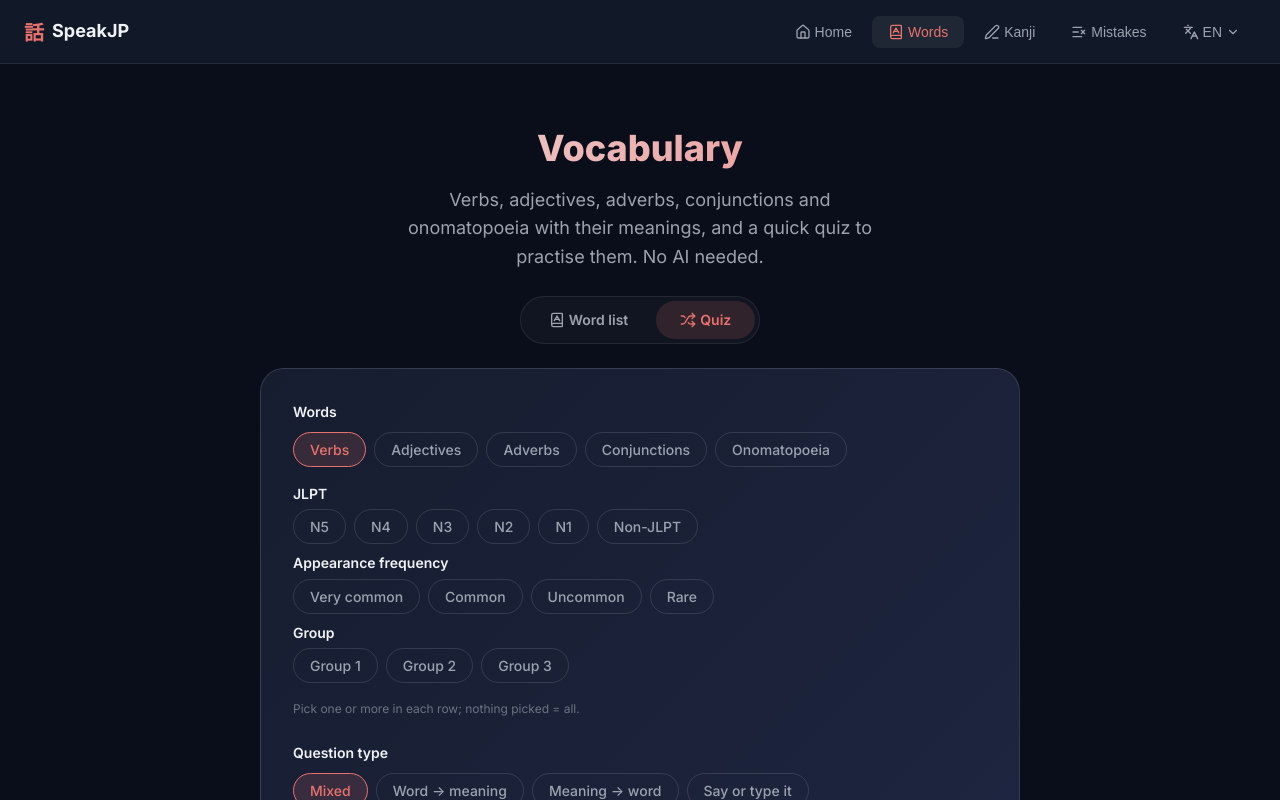
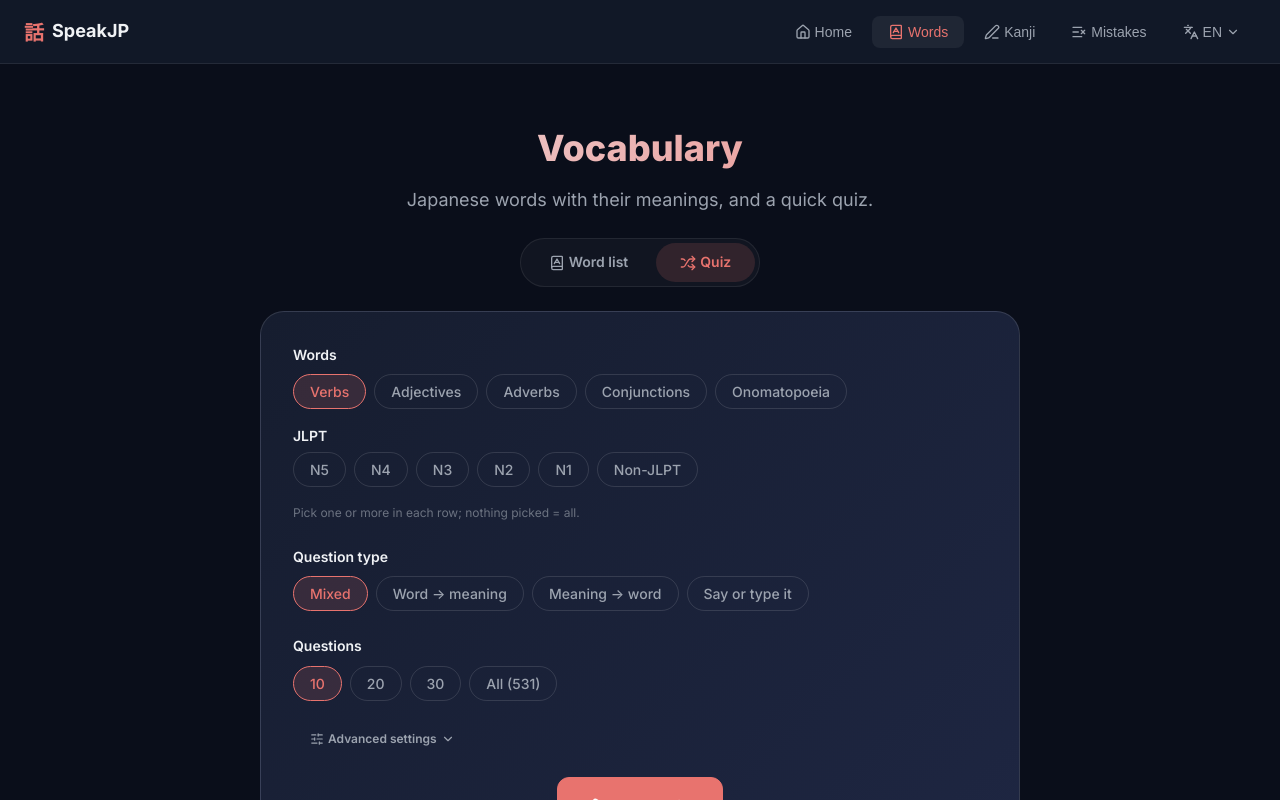
Before and after one commit to IlkhamAbdillah/Speak-Japanese-Sentence, a React (Vite) app: page /words in a window 1280 px wide. Both pictures are taken after a click on the tab "Quiz". Shown: the top 800 px of the page. Built offline with nearby package versions, Linux system fonts and the light colour scheme.

Commit message:
refactor: quiz selection layout

```diff
--- a/src/i18n/locales/en.json
+++ b/src/i18n/locales/en.json
@@ -329,7 +329,7 @@
   "words": {
     "navLabel": "Words",
     "title": "Vocabulary",
-    "subtitle": "Verbs, adjectives, adverbs, conjunctions and onomatopoeia with their meanings, and a quick quiz to practise them. No AI needed.",
+    "subtitle": "Japanese words with their meanings, and a quick quiz.",
     "tabList": "Word list",
     "tabQuiz": "Quiz",
     "category": {
@@ -340,7 +340,8 @@
       "adjective": "Adjectives"
     },
     "categoryLabel": "Words",
-    "searchPlaceholder": "Search a word or meaning…",
+    "searchPlaceholder": "Search all words: kana, kanji, romaji or meaning…",
+    "searchAll": "Searching every list",
     "count": "{count} words",
     "noMatch": "No word matches “{query}”.",
     "see": "See also",
@@ -419,7 +420,8 @@
     },
     "showDetails": "Show details",
     "hideDetails": "Hide details",
-    "quizFilterHelp": "Pick one or more in each row; nothing picked = all."
+    "quizFilterHelp": "Pick one or more in each row; nothing picked = all.",
+    "advanced": "Advanced settings"
   },
   "kanjiList": {
     "navLabel": "Kanji",
--- a/src/i18n/locales/id.json
+++ b/src/i18n/locales/id.json
@@ -329,7 +329,7 @@
   "words": {
     "navLabel": "Kosakata",
     "title": "Kosakata",
-    "subtitle": "Kata kerja, kata sifat, kata keterangan, kata sambung dan onomatope beserta artinya, dan kuis singkat untuk melatihnya. Tanpa AI.",
+    "subtitle": "Kosakata Jepang beserta artinya, dan kuis singkat.",
     "tabList": "Daftar kata",
     "tabQuiz": "Kuis",
     "category": {
@@ -340,7 +340,8 @@
       "adjective": "Kata sifat"
     },
     "categoryLabel": "Kata",
-    "searchPlaceholder": "Cari kata atau arti…",
+    "searchPlaceholder": "Cari semua kata: kana, kanji, romaji, atau arti…",
+    "searchAll": "Mencari di semua daftar",
     "count": "{count} kata",
     "noMatch": "Tidak ada kata yang cocok dengan “{query}”.",
     "see": "Lihat juga",
@@ -419,7 +420,8 @@
     },
     "showDetails": "Tampilkan detail",
     "hideDetails": "Sembunyikan detail",
-    "quizFilterHelp": "Pilih satu atau lebih di tiap baris; tidak memilih = semua."
+    "quizFilterHelp": "Pilih satu atau lebih di tiap baris; tidak memilih = semua.",
+    "advanced": "Pengaturan lanjutan"
   },
   "kanjiList": {
     "navLabel": "Kanji",
--- a/src/index.css
+++ b/src/index.css
@@ -2027,7 +2027,7 @@ button.mode-card {
 
 .vocab-search {
   position: relative;
-  margin: var(--space-md) 0 var(--space-sm);
+  margin: var(--space-md) 0 var(--space-lg);
 }
 
 .vocab-search svg {
@@ -2229,7 +2229,7 @@ button.mode-card {
   display: grid;
   grid-template-columns: repeat(auto-fit, minmax(150px, 1fr));
   gap: var(--space-sm);
-  margin-top: var(--space-md);
+  margin: var(--space-md) 0 var(--space-sm);
 }
 
 .vocab-filter {
@@ -2239,7 +2239,7 @@ button.mode-card {
 }
 
 .vocab-filter .setup-field-label {
-  margin-bottom: 0;
+  margin-bottom: 2;
 }
 
 .vocab-count {
@@ -2702,3 +2702,34 @@ button.vocab-section-header .vocab-section-count {
     margin-top: var(--space-xs);
   }
 }
+
+/* ─── Words: search over every list, quiz advanced settings ─── */
+
+.vocab-search-note {
+  margin: calc(-1 * var(--space-sm)) 0 var(--space-md);
+  color: var(--text-tertiary);
+  font-size: var(--text-xs);
+}
+
+.vocab-advanced {
+  margin-bottom: var(--space-lg);
+}
+
+.vocab-advanced-toggle {
+  display: inline-flex;
+  align-items: center;
+  gap: var(--space-xs);
+}
+
+.vocab-advanced-chevron {
+  transition: transform var(--transition-fast);
+}
+
+.vocab-advanced-chevron.open {
+  transform: rotate(180deg);
+}
+
+.vocab-advanced-body {
+  padding-left: var(--space-sm);
+  border-left: 2px solid var(--border-subtle);
+}
--- a/src/pages/WordsPage.tsx
+++ b/src/pages/WordsPage.tsx
@@ -1,5 +1,5 @@
 import { useMemo, useState } from 'react';
-import { BookA, ChevronDown, Eye, EyeOff, Info, Play, Search, Shuffle } from 'lucide-react';
+import { BookA, ChevronDown, Eye, EyeOff, Info, Play, Search, Shuffle, SlidersHorizontal } from 'lucide-react';
 import type { UserSettings } from '../types';
 import {
   ADJ_TYPE_FILTERS,
@@ -14,7 +14,7 @@ import {
   VOCAB_QUIZ_TYPES,
 } from '../types';
 import type { VocabEntry, VocabQuestion } from '../services/vocab';
-import { applyQuizFilters, applyVocabFilters, buildVocabQuiz, entriesOf, matchesSearch } from '../services/vocab';
+import { ALL_ENTRIES, applyQuizFilters, applyVocabFilters, buildVocabQuiz, entriesOf, matchesSearch } from '../services/vocab';
 import VocabRow from '../components/VocabRow';
 import VocabQuiz from '../components/VocabQuiz';
 import VocabInfoDialog from '../components/VocabInfoDialog';
@@ -36,6 +36,9 @@ export default function WordsPage({ settings, onSettingsChange }: WordsPageProps
   // Each quiz (also a retry of the wrong words) starts with fresh quiz state
   const [quizNumber, setQuizNumber] = useState(0);
   const [showInfo, setShowInfo] = useState(false);
+  const [showAdvanced, setShowAdvanced] = useState(false);
+  // Sections closed while searching (the saved collapsed state is for the normal list)
+  const [searchCollapsed, setSearchCollapsed] = useState<string[]>([]);
 
   const update = (partial: Partial<UserSettings>) => onSettingsChange({ ...settings, ...partial });
   const category = settings.vocabCategory;
@@ -43,25 +46,44 @@ export default function WordsPage({ settings, onSettingsChange }: WordsPageProps
   // The list uses the dropdown filters, the quiz its own multi-select buttons
   const filtered = useMemo(() => applyVocabFilters(entries, settings), [entries, settings]);
   const quizWords = useMemo(() => applyQuizFilters(entries, settings), [entries, settings]);
-  const visible = useMemo(() => filtered.filter((e) => matchesSearch(e, query)), [filtered, query]);
+  // Searching looks through every list (user-requested), without the category or list filters
+  const searching = query.trim() !== '';
+  const visible = useMemo(
+    () => (searching ? ALL_ENTRIES.filter((e) => matchesSearch(e, query)) : filtered),
+    [searching, filtered, query]
+  );
+  // Row numbers are the position in the word's own list
+  const numbers = useMemo(() => {
+    const result = new Map<string, number>();
+    const seen = new Map<string, number>();
+    for (const e of ALL_ENTRIES) {
+      const n = (seen.get(e.category) ?? 0) + 1;
+      seen.set(e.category, n);
+      result.set(e.id, n);
+    }
+    return result;
+  }, []);
   // The list is sorted by JLPT level, so each level is a section that can be collapsed
+  // (search results: one section per list and level)
   const sections = useMemo(() => {
     const result: { key: string; title: string; entries: VocabEntry[] }[] = [];
     for (const entry of visible) {
       const level = entry.jlpt ?? 'none';
       const key = `${entry.category}:${level}`;
       if (result.at(-1)?.key !== key) {
-        result.push({ key, title: level === 'none' ? t('words.jlptNoneTag') : level, entries: [] });
+        const levelTitle = level === 'none' ? t('words.jlptNoneTag') : level;
+        result.push({ key, title: searching ? `${t(`words.category.${entry.category}`)} · ${levelTitle}` : levelTitle, entries: [] });
       }
       result.at(-1)!.entries.push(entry);
     }
     return result;
-  }, [visible, t]);
-  const toggleSection = (key: string) => update({
-    vocabCollapsed: settings.vocabCollapsed.includes(key)
-      ? settings.vocabCollapsed.filter((k) => k !== key)
-      : [...settings.vocabCollapsed, key],
-  });
+  }, [visible, searching, t]);
+  const collapsed = searching ? searchCollapsed : settings.vocabCollapsed;
+  const toggleSection = (key: string) => {
+    const next = collapsed.includes(key) ? collapsed.filter((k) => k !== key) : [...collapsed, key];
+    if (searching) setSearchCollapsed(next);
+    else update({ vocabCollapsed: next });
+  };
 
   // Wrong options still come from the whole category
   const startQuiz = (words: VocabEntry[] = quizWords, count = settings.vocabQuizCount) => {
@@ -151,17 +173,25 @@ export default function WordsPage({ settings, onSettingsChange }: WordsPageProps
       </div>
     </div>
   );
-  const quizFilters = (
+  // Shown by default: JLPT; how common, the verb group and い/な are under Advanced settings (user-requested)
+  const jlptPicks = (
     <div className="vocab-picks">
       {pickRow(t('words.filters.jlpt'), VOCAB_JLPT_VALUES, settings.vocabQuizJlpt,
         (l) => (l === 'none' ? t('words.jlptNoneTag') : l), (v) => update({ vocabQuizJlpt: v }))}
+      <p className="setup-field-help">{t('words.quizFilterHelp')}</p>
+    </div>
+  );
+  const advancedActive = settings.vocabQuizFrequency.length +
+    (category === 'verb' ? settings.vocabQuizVerbGroups.length : 0) +
+    (category === 'adjective' ? settings.vocabQuizAdjTypes.length : 0);
+  const advancedPicks = (
+    <div className="vocab-picks vocab-advanced-body">
       {pickRow(t('words.filters.frequency'), VOCAB_FREQUENCIES, settings.vocabQuizFrequency,
         (f) => t(`words.frequency.${f}`), (v) => update({ vocabQuizFrequency: v }))}
       {category === 'verb' && pickRow(t('words.filters.group'), VERB_GROUP_VALUES, settings.vocabQuizVerbGroups,
         (g) => t('words.verbGroup', { group: g }), (v) => update({ vocabQuizVerbGroups: v }))}
       {category === 'adjective' && pickRow(t('words.filters.type'), ADJ_TYPE_VALUES, settings.vocabQuizAdjTypes,
         (a) => t(a === 'i' ? 'words.adjI' : 'words.adjNa'), (v) => update({ vocabQuizAdjTypes: v }))}
-      <p className="setup-field-help">{t('words.quizFilterHelp')}</p>
     </div>
   );
 
@@ -184,8 +214,6 @@ export default function WordsPage({ settings, onSettingsChange }: WordsPageProps
 
       {tab === 'list' ? (
         <section className="vocab-panel animate-in">
-          {categoryPills}
-          {filters}
           <div className="vocab-search">
             <Search size={16} />
             <input
@@ -196,6 +224,14 @@ export default function WordsPage({ settings, onSettingsChange }: WordsPageProps
               onChange={(e) => setQuery(e.target.value)}
             />
           </div>
+          {searching ? (
+            <p className="vocab-search-note">{t('words.searchAll')}</p>
+          ) : (
+            <>
+              {categoryPills}
+              {filters}
+            </>
+          )}
           <div className="vocab-count">
             <span>{t('words.count', { count: visible.length })}</span>
             <div className="vocab-count-actions">
@@ -216,7 +252,7 @@ export default function WordsPage({ settings, onSettingsChange }: WordsPageProps
             <p className="empty-state-text">{query.trim() ? t('words.noMatch', { query }) : t('words.noFilterMatch')}</p>
           ) : (
             sections.map((section) => {
-              const open = !settings.vocabCollapsed.includes(section.key);
+              const open = !collapsed.includes(section.key);
               return (
                 <section key={section.key} className={`vocab-section ${open ? 'open' : ''}`} aria-label={section.title}>
                   <button
@@ -234,7 +270,7 @@ export default function WordsPage({ settings, onSettingsChange }: WordsPageProps
                         <VocabRow
                           key={entry.id}
                           entry={entry}
-                          number={entries.indexOf(entry) + 1}
+                          number={numbers.get(entry.id) ?? 0}
                           showDetails={settings.vocabShowDetails}
                         />
                       ))}
@@ -250,7 +286,7 @@ export default function WordsPage({ settings, onSettingsChange }: WordsPageProps
           <div className="setup-field">
             <div className="setup-field-label">{t('words.categoryLabel')}</div>
             {categoryPills}
-            {quizFilters}
+            {jlptPicks}
           </div>
           <div className="setup-field">
             <div className="setup-field-label">{t('words.quizType')}</div>
@@ -280,6 +316,19 @@ export default function WordsPage({ settings, onSettingsChange }: WordsPageProps
               ))}
             </div>
           </div>
+          <div className="vocab-advanced">
+            <button
+              className="btn btn-ghost btn-sm vocab-advanced-toggle"
+              onClick={() => setShowAdvanced((open) => !open)}
+              aria-expanded={showAdvanced}
+            >
+              <SlidersHorizontal size={14} />
+              {t('words.advanced')}
+              {advancedActive > 0 && <span className="badge badge-accent">{advancedActive}</span>}
+              <ChevronDown size={14} className={`vocab-advanced-chevron ${showAdvanced ? 'open' : ''}`} />
+            </button>
+            {showAdvanced && advancedPicks}
+          </div>
           {quizWords.length === 0 && <p className="setup-field-help setup-field-note">{t('words.noFilterMatch')}</p>}
           <div className="start-card-actions vocab-start">
             <button className="btn btn-primary btn-lg" onClick={() => startQuiz()} disabled={quizWords.length === 0}>
--- /dev/null
+++ b/src/services/romaji.ts
@@ -0,0 +1,82 @@
+import { normalizeReading } from './ai';
+
+// Kana → Hepburn romaji, so the word list can be searched by typing romaji.
+// Both the word and the query go through `romajiKey`, which also folds the usual
+// spelling variants together (si/shi, tu/tsu, ou/oo/ō, shimbun/shinbun…).
+
+const DIGRAPHS: Record<string, string> = {
+  きゃ: 'kya', きゅ: 'kyu', きょ: 'kyo', ぎゃ: 'gya', ぎゅ: 'gyu', ぎょ: 'gyo',
+  しゃ: 'sha', しゅ: 'shu', しょ: 'sho', じゃ: 'ja', じゅ: 'ju', じょ: 'jo', しぇ: 'she', じぇ: 'je',
+  ちゃ: 'cha', ちゅ: 'chu', ちょ: 'cho', ちぇ: 'che', ぢゃ: 'ja', ぢゅ: 'ju', ぢょ: 'jo',
+  にゃ: 'nya', にゅ: 'nyu', にょ: 'nyo', ひゃ: 'hya', ひゅ: 'hyu', ひょ: 'hyo',
+  びゃ: 'bya', びゅ: 'byu', びょ: 'byo', ぴゃ: 'pya', ぴゅ: 'pyu', ぴょ: 'pyo',
+  みゃ: 'mya', みゅ: 'myu', みょ: 'myo', りゃ: 'rya', りゅ: 'ryu', りょ: 'ryo',
+  ふぁ: 'fa', ふぃ: 'fi', ふぇ: 'fe', ふぉ: 'fo', てぃ: 'ti', でぃ: 'di', とぅ: 'tu', どぅ: 'du',
+  うぃ: 'wi', うぇ: 'we', うぉ: 'wo', ゔぁ: 'va', ゔぃ: 'vi', ゔぇ: 've', ゔぉ: 'vo',
+};
+
+const SINGLE: Record<string, string> = {
+  あ: 'a', い: 'i', う: 'u', え: 'e', お: 'o',
+  か: 'ka', き: 'ki', く: 'ku', け: 'ke', こ: 'ko', が: 'ga', ぎ: 'gi', ぐ: 'gu', げ: 'ge', ご: 'go',
+  さ: 'sa', し: 'shi', す: 'su', せ: 'se', そ: 'so', ざ: 'za', じ: 'ji', ず: 'zu', ぜ: 'ze', ぞ: 'zo',
+  た: 'ta', ち: 'chi', つ: 'tsu', て: 'te', と: 'to', だ: 'da', ぢ: 'ji', づ: 'zu', で: 'de', ど: 'do',
+  な: 'na', に: 'ni', ぬ: 'nu', ね: 'ne', の: 'no',
+  は: 'ha', ひ: 'hi', ふ: 'fu', へ: 'he', ほ: 'ho', ば: 'ba', び: 'bi', ぶ: 'bu', べ: 'be', ぼ: 'bo',
+  ぱ: 'pa', ぴ: 'pi', ぷ: 'pu', ぺ: 'pe', ぽ: 'po',
+  ま: 'ma', み: 'mi', む: 'mu', め: 'me', も: 'mo', や: 'ya', ゆ: 'yu', よ: 'yo',
+  ら: 'ra', り: 'ri', る: 'ru', れ: 're', ろ: 'ro', わ: 'wa', ゐ: 'i', ゑ: 'e', を: 'o', ん: 'n', ゔ: 'vu',
+  ぁ: 'a', ぃ: 'i', ぅ: 'u', ぇ: 'e', ぉ: 'o', ゃ: 'ya', ゅ: 'yu', ょ: 'yo', ゎ: 'wa',
+};
+
+/** Hiragana or katakana → Hepburn romaji. Other characters (kanji, Latin) are kept. */
+export function kanaToRomaji(text: string): string {
+  const kana = normalizeReading(text);
+  let out = '';
+  let double = false;
+  for (let i = 0; i < kana.length; i++) {
+    const ch = kana[i];
+    if (ch === 'っ') { double = true; continue; }
+    let roma = DIGRAPHS[kana.slice(i, i + 2)];
+    if (roma) i++;
+    else if (ch === 'ー') roma = out.match(/[aiueo]$/)?.[0] ?? '';
+    else roma = SINGLE[ch] ?? ch;
+    if (double) {
+      out += roma.startsWith('ch') ? 't' : /^[a-z]/.test(roma) && !/^[aiueo]/.test(roma) ? roma[0] : '';
+      double = false;
+    }
+    out += roma;
+  }
+  return out;
+}
+
+/**
+ * A search key for romaji: Latin letters only, with the usual spelling variants
+ * folded together ("si"/"shi", "tu"/"tsu", "shimbun"/"shinbun", "matcha"/"maccha").
+ * `loose` also folds long vowels, so "toukyou", "tookyoo", "tōkyō" and "tokyo" are equal.
+ */
+export function romajiKey(text: string, loose = false): string {
+  const key = text
+    .toLowerCase()
+    .normalize('NFD')
+    .replace(/[\u0300-\u036f]/g, '') // ō → o, â → a
+    .replace(/[^a-z]/g, '')
+    .replace(/sy(?=[auo])/g, 'sh').replace(/si/g, 'shi').replace(/shhi/g, 'shi')
+    .replace(/[tc]y(?=[auo])/g, 'ch').replace(/ti/g, 'chi').replace(/chhi/g, 'chi')
+    .replace(/(z|j)y(?=[auo])/g, 'j').replace(/zi/g, 'ji').replace(/di/g, 'ji')
+    .replace(/tu/g, 'tsu').replace(/tssu/g, 'tsu').replace(/du/g, 'zu').replace(/(?<![sc])hu/g, 'fu')
+    .replace(/tch/g, 'cch')
+    .replace(/m(?=[bpm])/g, 'n');
+  return loose ? key.replace(/ou/g, 'o').replace(/([aiueo])\1+/g, '$1') : key;
+}
+
+/**
+ * Whether a typed romaji query matches a word's romaji: from the start of the word
+ * ("tabe" finds taberu), or the whole word written with or without long vowels
+ * ("tokyo", "okii" for ookii). Short vowels don't match long ones as a prefix, so
+ * "mou" doesn't find motsu.
+ */
+export function romajiMatches(wordRomaji: string, query: string): boolean {
+  const q = romajiKey(query);
+  if (!q) return false;
+  return romajiKey(wordRomaji).startsWith(q) || romajiKey(wordRomaji, true) === romajiKey(query, true);
+}
--- a/src/services/vocab.ts
+++ b/src/services/vocab.ts
@@ -1,8 +1,10 @@
 import words from '../data/vocab/words.json';
 import verbs from '../data/vocab/verbs.json';
-import type { JLPTLevel, UserSettings, VocabCategory, VocabFrequency, VocabQuizType } from '../types';
+import type { JLPTLevel, UserSettings, VerbGroupValue, VocabCategory, VocabFrequency, VocabQuizType } from '../types';
 import type { InstructionLanguage } from '../i18n';
 import { normalizeReading } from './ai';
+import { kanaToRomaji, romajiMatches } from './romaji';
+import { VOCAB_CATEGORIES } from '../types';
 
 // ─── Word list ──────────────────────────────────────────
 // Onomatopoeia, adverbs, conjunctions, verbs and adjectives with their meanings
@@ -73,7 +75,7 @@ export function applyQuizFilters(entries: VocabEntry[], f: QuizFilters): VocabEn
   return entries.filter((e) =>
     picked(f.vocabQuizJlpt, e.jlpt ?? 'none') &&
     picked(f.vocabQuizFrequency, e.frequency) &&
-    (!e.verbGroup || picked(f.vocabQuizVerbGroups, String(e.verbGroup) as '1' | '2' | '3')) &&
+    (!e.verbGroup || picked(f.vocabQuizVerbGroups, String(e.verbGroup) as VerbGroupValue)) &&
     (!e.adjType || picked(f.vocabQuizAdjTypes, e.adjType)));
 }
 
@@ -100,7 +102,23 @@ export function meaningOf(entry: VocabEntry, lang: InstructionLanguage): string
   return entry.meaning[lang] ?? entry.meaning.en;
 }
 
-/** Search the list by word, reading, spelling or meaning (in any language). */
+/** Every word, category by category (list order), for searching all lists at once. */
+export const ALL_ENTRIES: VocabEntry[] = VOCAB_CATEGORIES.flatMap(entriesOf);
+
+// Romaji of each word, worked out once: the reading (or the kana word) and its other spellings
+const romajiCache = new Map<string, string[]>();
+function romajiOf(entry: VocabEntry): string[] {
+  let romaji = romajiCache.get(entry.id);
+  if (!romaji) {
+    // Spellings with kanji don't convert; skip them
+    const fromKana = [entry.reading ?? entry.word, ...(entry.spellings ?? [])].map(kanaToRomaji).filter((r) => /^[a-z]+$/.test(r));
+    romaji = [...new Set(entry.romaji ? [...fromKana, entry.romaji] : fromKana)];
+    romajiCache.set(entry.id, romaji);
+  }
+  return romaji;
+}
+
+/** Search by word, reading, spelling, romaji (from the start: "tabe" finds たべる) or meaning (in any language). */
 export function matchesSearch(entry: VocabEntry, query: string): boolean {
   const q = query.trim().toLowerCase();
   if (!q) return true;
@@ -108,8 +126,9 @@ export function matchesSearch(entry: VocabEntry, query: string): boolean {
   const texts = [entry.word, entry.reading ?? '', ...(entry.spellings ?? [])];
   // Meanings match from the start of a word, so "eat" finds "Eat" but not "Repeat"
   const wordStart = new RegExp(`(^|[^\\p{L}])${q.replace(/[.*+?^${}()|[\]\\]/g, '\\$&')}`, 'u');
+  const isRomaji = /^[a-zāīūēō\s'-]+$/.test(q);
   return texts.some((text) => text && normalizeReading(text).includes(kana)) ||
-    !!entry.romaji?.startsWith(q) ||
+    (isRomaji && romajiOf(entry).some((r) => romajiMatches(r, q))) ||
     Object.values(entry.meaning).some((m) => m && wordStart.test(m.toLowerCase()));
 }
 
--- a/src/types/index.ts
+++ b/src/types/index.ts
@@ -105,7 +105,8 @@ export const VOCAB_FREQUENCY_FILTERS: VocabFrequencyFilter[] = ['all', ...VOCAB_
 // common at once. Within one filter any picked value matches; nothing picked = everything.
 export const VOCAB_JLPT_VALUES: VocabJlptValue[] = ['N5', 'N4', 'N3', 'N2', 'N1', 'none'];
 export type VerbGroupValue = Exclude<VerbGroupFilter, 'all'>;
-export const VERB_GROUP_VALUES: VerbGroupValue[] = ['1', '2', '3'];
+// The quiz has no group 3 button (user-requested): it is only する and 来る. The list dropdown keeps it.
+export const VERB_GROUP_VALUES: VerbGroupValue[] = ['1', '2'];
 export type AdjTypeValue = Exclude<AdjTypeFilter, 'all'>;
 export const ADJ_TYPE_VALUES: AdjTypeValue[] = ['i', 'na'];
 
```
